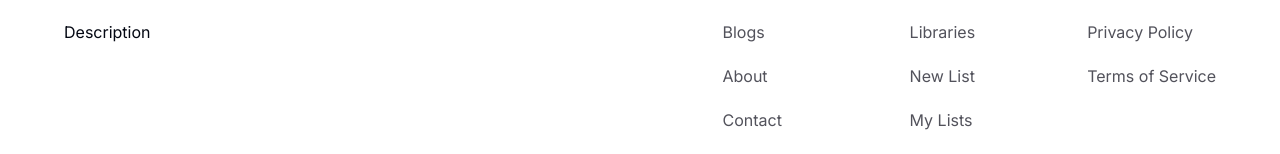
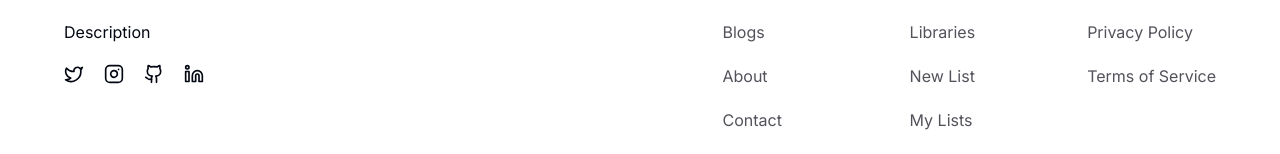
Before and after one commit to Wiazeph/sample-book-project, a Next.js app: page / in a window 1280 px wide. Shown: the part 1265-1419 px from the top of the page. Built offline with nearby package versions, Linux system fonts and the light colour scheme.

Commit message:
add socials component to footer

```diff
--- a/src/components/company/footer/index.tsx
+++ b/src/components/company/footer/index.tsx
@@ -9,6 +9,7 @@ import { ProductLinks } from '@/utils/consts/nav-links/product'
 import { LegalLinks } from '@/utils/consts/nav-links/legal'
 import LinkLists from './link-lists'
 import Logo from '@/components/logo'
+import Socials from '@/components/socials'
 import Appearance from '@/components/ui/appearance'
 
 type Props = {}
@@ -23,6 +24,8 @@ const Footer = (props: Props) => {
           <Logo />
 
           <div className="">Description</div>
+
+          <Socials />
         </div>
 
         <div className="flex flex-wrap gap-x-10 sm:gap-x-14 md:gap-x-20 lg:gap-x-28 gap-y-10">
--- /dev/null
+++ b/src/components/socials/index.tsx
@@ -0,0 +1,20 @@
+import React from 'react'
+import { SocialLinks } from '@/utils/consts/socials'
+
+type Props = {}
+
+const Socials = (props: Props) => {
+  return (
+    <ul className="Social-Links flex items-center gap-x-4 sm:gap-x-5">
+      {SocialLinks.map((slink, index) => (
+        <li key={index}>
+          <a href={slink.path} target="_blank" rel="noopener noreferrer">
+            {slink.icon}
+          </a>
+        </li>
+      ))}
+    </ul>
+  )
+}
+
+export default Socials
--- a/src/utils/consts/socials/index.js
+++ b/src/utils/consts/socials/index.js
@@ -3,18 +3,18 @@ import { Twitter, Instagram, Github, Linkedin } from 'lucide-react'
 export const SocialLinks = [
   {
     path: '#',
-    icon: <Twitter />,
+    icon: <Twitter size={20} />,
   },
   {
     path: '#',
-    icon: <Instagram />,
+    icon: <Instagram size={20} />,
   },
   {
     path: '#',
-    icon: <Github />,
+    icon: <Github size={20} />,
   },
   {
     path: '#',
-    icon: <Linkedin />,
+    icon: <Linkedin size={20} />,
   },
 ]
```
